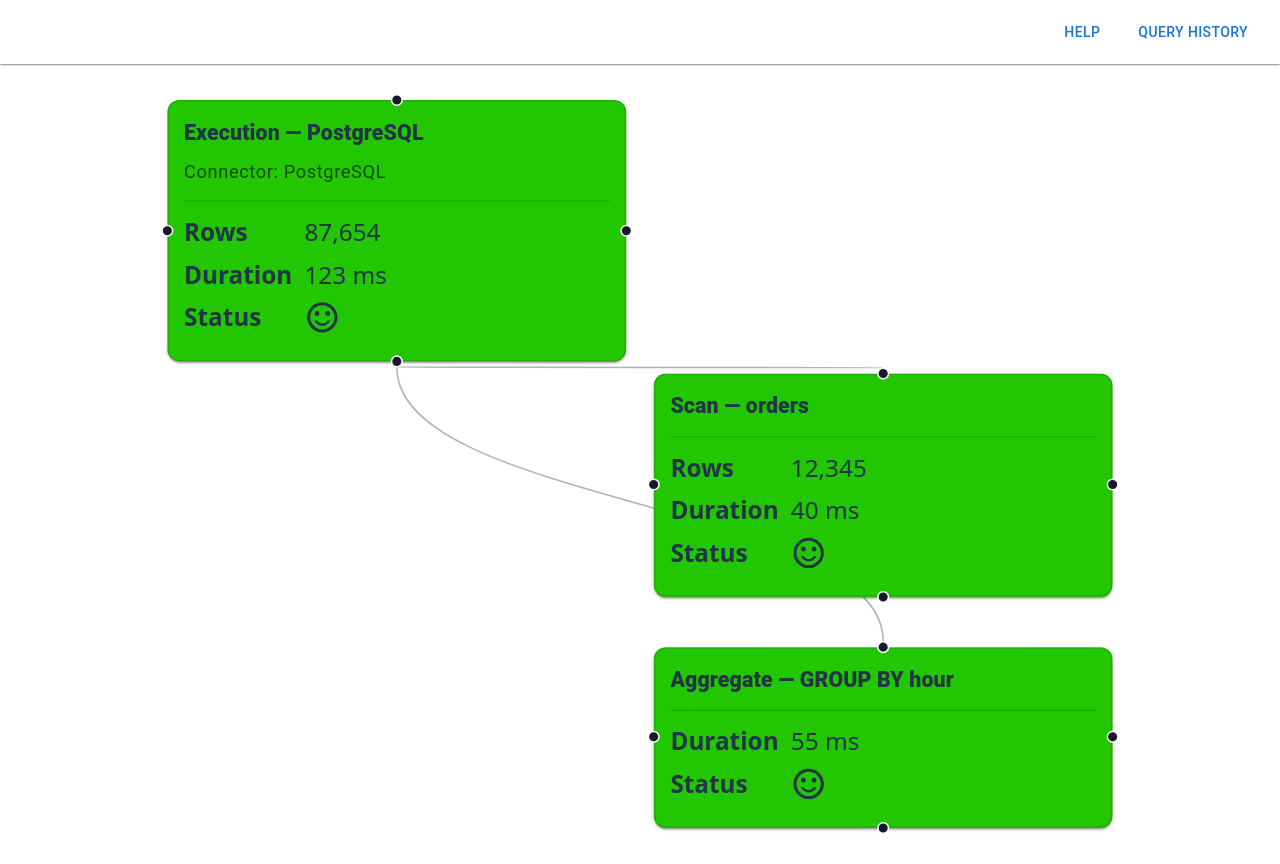
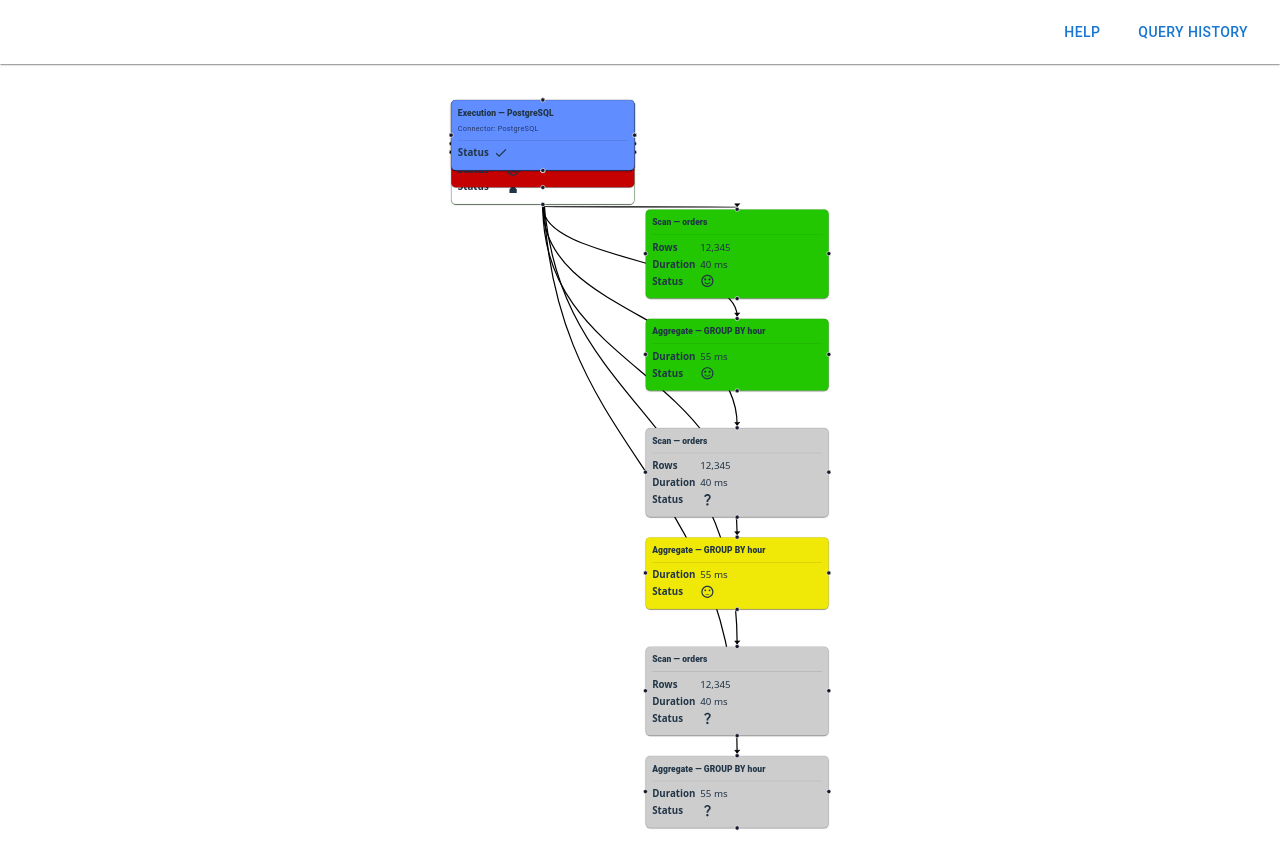
Before and after one commit to jackychen071404/Viz-TrinoFed, a React (Vite) app: page / in a window 1280 px wide. Built offline with nearby package versions, Linux system fonts and the light colour scheme.

Commit message:
fixed directed edge merge and added mock examples of all statuses

```diff
--- a/package.json
+++ b/package.json
@@ -18,6 +18,7 @@
     "@tweenjs/tween.js": "^25.0.0",
     "@xyflow/react": "^12.8.6",
     "d3": "^7.9.0",
+    "dagrejs": "^0.2.1",
     "katex": "^0.16.22",
     "react": "^19.1.1",
     "react-dom": "^19.1.1",
--- a/src/components/DirectedEdge.tsx
+++ b/src/components/DirectedEdge.tsx
@@ -1,24 +1,24 @@
 import {
   BaseEdge,
-  EdgeText,
   getBezierPath,
-  MarkerType,
   type EdgeProps,
 } from '@xyflow/react';
 
 // Edge component specifying the direction of data flow
 
-export default function CustomEdge({
+export default function DirectedEdge({
   id,
   sourceX,
   sourceY,
   targetX,
+  targetY,
   label,
-  targetY,
+  markerEnd,
+  style,
   sourcePosition,
   targetPosition
 }: EdgeProps) {
-  const [edgePath, labelX, labelY] = getBezierPath({
+  const [edgePath] = getBezierPath({
     sourceX,
     sourceY,
     sourcePosition,
@@ -27,47 +27,16 @@
     targetPosition
   });
 
-  const markerEnd = MarkerType.ArrowClosed;
 
   return (
     <>
-      <svg style={{ position: 'absolute', top: 0, left: 0 }}>
-        <defs>
-          <marker
-            className="react-flow__arrowhead"
-            id="selected-marker"
-            markerWidth="20"
-            markerHeight="20"
-            viewBox="-10 -10 20 20"
-            markerUnits="userSpaceOnUse"
-            orient="auto-start-reverse"
-            refX="0"
-            refY="0"
-            markerEnd={markerEnd}
-            width="20"
-            height="20"
-          >
-            <polyline
-              className="arrowclosed"
-              style={{
-                strokeWidth: 1,
-                stroke: '#FFCC00',
-                fill: '#FFCC00',
-              }}
-              strokeLinecap="round"
-              strokeLinejoin="round"
-              points="-5,-4 0,0 -5,4 -5,-4"
-            />
-          </marker>
-        </defs>
-      </svg>
       <BaseEdge
         id={id}
         path={edgePath}
         label={label}
-      />
-
-      <EdgeText x={labelX} y={labelY} label={label} />
+        style={{ stroke: '#000000', strokeWidth: 2 }}
+        markerEnd={markerEnd}
+        />
     </>
   );
 }
--- a/src/components/Node.tsx
+++ b/src/components/Node.tsx
@@ -14,43 +14,6 @@
 // /*TODO: it should have a timestamp for when the node was completed/failed*/
 // /*TODO: it should not allow invalid edges*/
 // /*TODO: it should have a button to copy the node to the clipboard*/
-// import  { memo, useRef, useCallback } from 'react';
-// import { Edge, Position } from '@xyflow/react';
-// import { SentimentSatisfiedAlt, SentimentVeryDissatisfied, SentimentNeutral, Check, QuestionMark } from '@mui/icons-material';
-// import { Box, Button, Tooltip, Typography } from '@mui/material';
-
-//   export interface NodeProps {
-//   id: string;
-//   fragmentId: string;
-//   title?: string;
-//   connector?: string;
-//   operators?: string
-//   cpuMs?: number;
-//   wallMs?: number;
-//   processedRows?: number;
-//   processedBytes?: number;
-//   splits?: {queued: number;
-//     running: number;
-//     completed: number;
-//     failed: number;
-//     total: number;
-//   }
-//   error?: string;
-//   state: {
-//     status: 'unknown' | 'error' | 'warning' | 'working' | 'finished';
-//     color: string;
-//     icon: string;
-//     altText: string;
-//   }
-//   dateTimeInstantiated: Date;
-//   dateTimeCompleted: Date | null;
-//   /* TODO: implement and import interface based on server-side tree data structure*/
-//   payload?: any;
-//   numberOfConnectors: number;
-//   edges: Edge[];
-//   isExpanded: boolean;
-//   isFocused: boolean;
-// }
 
 
 // /* TODO: implement methods:
@@ -61,40 +24,7 @@
 // updatePayload
 // updateState
 // */
-// export const formatSize = (bytes: number) => {
-//   if(!bytes && bytes !== 0) return '-';
-//   const units = ['B', 'KB', 'MB', 'GB', 'TB'];
-//   let index = 0;
-//   let size = bytes;
-//   while(size >= 1024 && index < units.length - 1) {
-//     size /= 1024;
-//     index++;
-//   }
-//   return `${size.toFixed(2)} ${units[index]}`;
-// }
 
-// export const formatTime = (ms: number) => {
-//   if(!ms && ms !== 0) return '-';
-//   const units = ['ms', 's', 'm', 'h', 'd'];
-//   let index = 0;
-//   let time = ms;
-//   while(time >= 1000 && index < units.length - 1) {
-//     time /= 1000;
-//     index++;
-//   }
-//   return `${time.toFixed(2)} ${units[index]}`;
-// }
-
-// export const formatNumber = (num: number) =>
-// {
-//   if(!num && num !== 0) return '-';
-//   return num.toLocaleString();
-// }
-
-// export const formatDate = (date: Date) => {
-//   if(!date) return '-';
-//   return date.toLocaleString();
-// }
 
 export const setStatusColor = (state: QueryNodeData['status']) => {
   switch(state) {
@@ -107,7 +37,7 @@
     case 'ok':
       return '#22c601';
     case 'finished':
-      return '#0139c6';
+      return '#608dff';
     case 'unknown':
       return '#cdcdcd';
   }
--- a/src/mock-data/mock-data.tsx
+++ b/src/mock-data/mock-data.tsx
@@ -44,4 +44,148 @@
         },
       ],
     },
+    {
+      id: "q_8f2a_2",
+      stage: "Execution",
+      title: "Execution — PostgreSQL",
+      connector: "PostgreSQL",
+      status: "queued",
+      durationMs: 123,
+      rows: 87654,
+      timestamp: new Date().toISOString(),
+      defaultOpen: true,
+      children: [
+        {
+          id: "q_8f2a_2_scan",
+          stage: "Scan",
+          title: "Scan — orders",
+          status: "unknown",
+          durationMs: 40,
+          rows: 12345,
+          metrics: [
+            { kind: "code", label: "Predicate", value: "create_time >= now() - interval '1 day'" },
+            { kind: "text", label: "Bytes Read", value: "48 MB" },
+          ],
+        },
+        {
+          id: "q_8f2a_2_agg",
+          stage: "Aggregate",
+          title: "Aggregate — GROUP BY hour",
+          status: "idle",
+          durationMs: 55,
+          metrics: [
+            { kind: "text", label: "Partial", value: "true" },
+            { kind: "text", label: "Spill", value: "none" },
+          ],
+        },
+      ],
+    },
+    {
+      id: "q_8f2a_3",
+      stage: "Execution",
+      title: "Execution — PostgreSQL",
+      connector: "PostgreSQL",
+      status: "failed",
+      durationMs: 123,
+      timestamp: new Date().toISOString(),
+      defaultOpen: true,
+      metrics: [
+        { kind: "text", label: "Error", value: "Connection timed out" },
+      ],
+      children: [],
+    },
+    {
+      id: "q_8f2a_4",
+      stage: "Execution",
+      title: "Execution — PostgreSQL",
+      connector: "PostgreSQL",
+      status: "finished",
+      timestamp: new Date().toISOString(),
+      defaultOpen: true,
+      metrics: [
+        { kind: "text", label: "Finished", value: "true" },
+      ],
+      children: [],
+    },
+    {
+      id: "q_8f2a_5",
+      stage: "Execution",
+      title: "Execution — PostgreSQL",
+      connector: "PostgreSQL",
+      status: "unknown",
+      timestamp: new Date().toISOString(),
+      defaultOpen: true,
+      metrics: [
+        { kind: "text", label: "Unknown", value: "true" },
+      ],
+      children: [],
+    },
+    {
+      id: "q_8f2a_6",
+      stage: "Execution",
+      title: "Execution — PostgreSQL",
+      connector: "PostgreSQL",
+      status: "finished",
+      timestamp: new Date().toISOString(),
+      defaultOpen: true,
+      metrics: [
+        { kind: "text", label: "Finished", value: "true" },
+      ],
+      children: []
+    },
+    {
+      id: "q_8f2a_7",
+      stage: "Execution",
+      title: "Execution — PostgreSQL",
+      connector: "PostgreSQL",
+      status: "finished",
+      timestamp: new Date().toISOString(),
+      defaultOpen: true,
+      metrics: [
+        { kind: "text", label: "Finished", value: "true" },
+      ],
+      children: []
+    },
+    {
+      id: "q_8f2a_8",
+      stage: "Execution",
+      title: "Execution — PostgreSQL",
+      connector: "PostgreSQL",
+      status: "finished",
+      timestamp: new Date().toISOString(),
+      defaultOpen: true,
+      metrics: [
+        { kind: "text", label: "Finished", value: "true" },
+      ],
+      children: []
+    },
+    {
+      id: "q_8f2a_9",
+      stage: "Execution",
+      title: "Execution — PostgreSQL",
+      connector: "PostgreSQL",
+      status: "finished",
+      timestamp: new Date().toISOString(),
+      defaultOpen: true,
+      metrics: [
+        { kind: "text", label: "Finished", value: "true" },
+      ],
+      children: [
+        {
+          id: "q_8f2a_9_scan",
+          stage: "Scan",
+          title: "Scan — orders",
+          status: "unknown",
+          durationMs: 40,
+          rows: 12345,
+        },
+        {
+          id: "q_8f2a_9_agg",
+          stage: "Aggregate",
+          title: "Aggregate — GROUP BY hour",
+          status: "unknown",
+          durationMs: 55,
+        }
+      ]
+    },
   ];
--- a/src/pages/TreePage.tsx
+++ b/src/pages/TreePage.tsx
@@ -1,40 +1,36 @@
 // TreePage.tsx
 import { useMemo, useState, useCallback } from 'react'
 import {
-  ReactFlow, applyNodeChanges, applyEdgeChanges, addEdge,
-  type NodeChange, type EdgeChange, type Connection,
-  type Node, type Edge, type ReactFlowInstance, type ProOptions
+  ReactFlow, applyNodeChanges, applyEdgeChanges,
+  type NodeChange, type EdgeChange,
+  type Node, type Edge, type ReactFlowInstance, type ProOptions,
+  MarkerType
 } from '@xyflow/react'
-import '@xyflow/react/dist/style.css'
 import { QueryNodeData, QueryRFNode } from '../components/Node'
 import { demoNodes } from '../mock-data/mock-data'
 import '@xyflow/react/dist/style.css';
 import DirectedEdge from '../components/DirectedEdge';
 
-const directedEdgeType = {default: DirectedEdge};
-
-
+const directedEdgeTypes = {directed: DirectedEdge};
 // map your component
 const nodeTypes = { queryNode: QueryRFNode }
 
 // turn the rooted QueryNodeData tree into RF nodes + edges
-function toReactFlow(root: QueryNodeData) {
+function toReactFlow(nodes: QueryNodeData[]) {
   const rfNodes: Node<{ node: QueryNodeData }>[] = [];
   const rfEdges: Edge[] = [];
   let i = 0;
 
-  const walk = (n: QueryNodeData, depth = 0, parentId?: string) => {
+  const walk = (n: QueryNodeData[], depth = 0, parentId?: string) => {
     const x = depth * 320;
     const y = i++ * 180;
-
+    n.forEach(n => {
     rfNodes.push({
       id: n.id,
       type: 'queryNode',
       position: { x, y },
       data: { node: n },
     });
-
-    // edge from parent -> current node
     if (parentId) {
       rfEdges.push({
         id: `${parentId}-${n.id}`,
@@ -42,14 +38,19 @@
         sourceHandle: 'out',
         target: n.id,
         targetHandle: 'in',
-        type: 'default',
+        markerEnd: {type: MarkerType.ArrowClosed, color: '#000000', width: 10, height: 10},
+        type: 'directed',
       });
     }
 
-    n.children?.forEach(child => walk(child, depth + 1, n.id));
+    n.children?.forEach(child => walk([child], depth + 1, n.id));
+  });
+
+    // edge from parent -> current node
+
   };
 
-  walk(root);
+  walk(nodes);
 
   // optional sanity check
   const nodeIds = new Set(rfNodes.map(n => n.id));
@@ -61,21 +62,20 @@
 
   return { nodes: rfNodes, edges: rfEdges };
 }
-
+import '@xyflow/react/dist/style.css'
 
 const proOptions: ProOptions = { hideAttribution: true }
 
 export default function TreePage() {
   // Build once so positions/edges don’t churn
   const { nodes: seedNodes, edges: seedEdges } = useMemo(
-    () => toReactFlow(demoNodes[0]),
+    () => toReactFlow(demoNodes),
     []
   )
 
   // State typed to your custom node data shape
   const [nodes, setNodes] = useState<Node<{ node: QueryNodeData }>[]>(seedNodes)
   const [edges, setEdges] = useState<Edge[]>(seedEdges)
-
 
   const onNodesChange = useCallback(
     (changes: NodeChange[]) => setNodes(ns => applyNodeChanges(changes, ns) as Node<{ node: QueryNodeData }>[]),
@@ -85,10 +85,7 @@
     (changes: EdgeChange[]) => setEdges(es => applyEdgeChanges(changes, es)),
     []
   )
-  const onConnect = useCallback(
-    (params: Connection) => setEdges(es => addEdge(params, es)),
-    []
-  )
+
   const onInit = useCallback(
     (rfi: ReactFlowInstance<Node<{ node: QueryNodeData }>, Edge>) => {
       rfi.fitView({ padding: 0.1 })
@@ -104,11 +101,10 @@
         nodeTypes={nodeTypes}
         onNodesChange={onNodesChange}
         onEdgesChange={onEdgesChange}
-        onConnect={onConnect}
         onInit={onInit}
         fitView
         proOptions={proOptions}
-        edgeTypes={directedEdgeType}
+        edgeTypes={directedEdgeTypes}
       />
     </div>
   )
```
Also changed, not shown: 1 other file (tests, documents, lock files or other folders).
